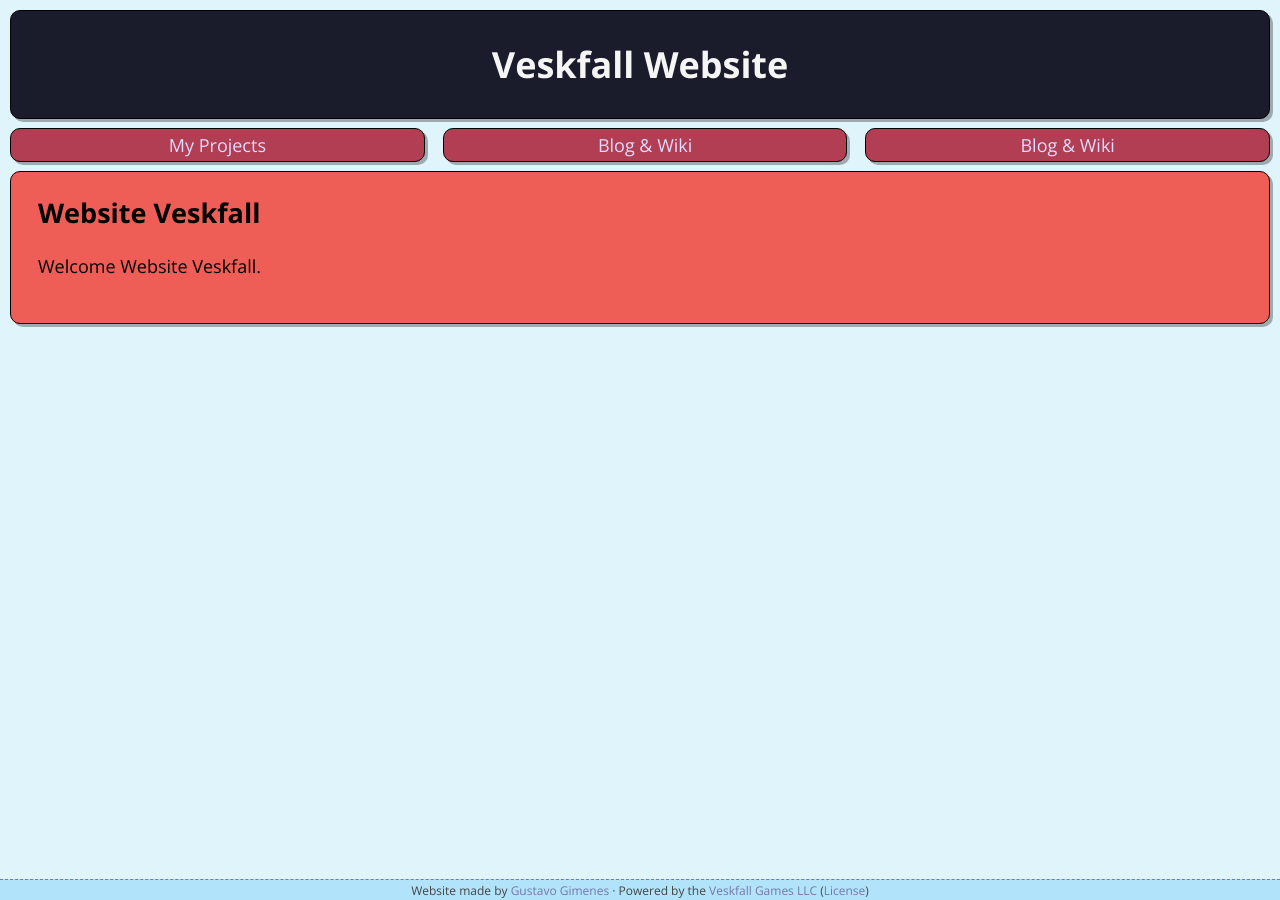
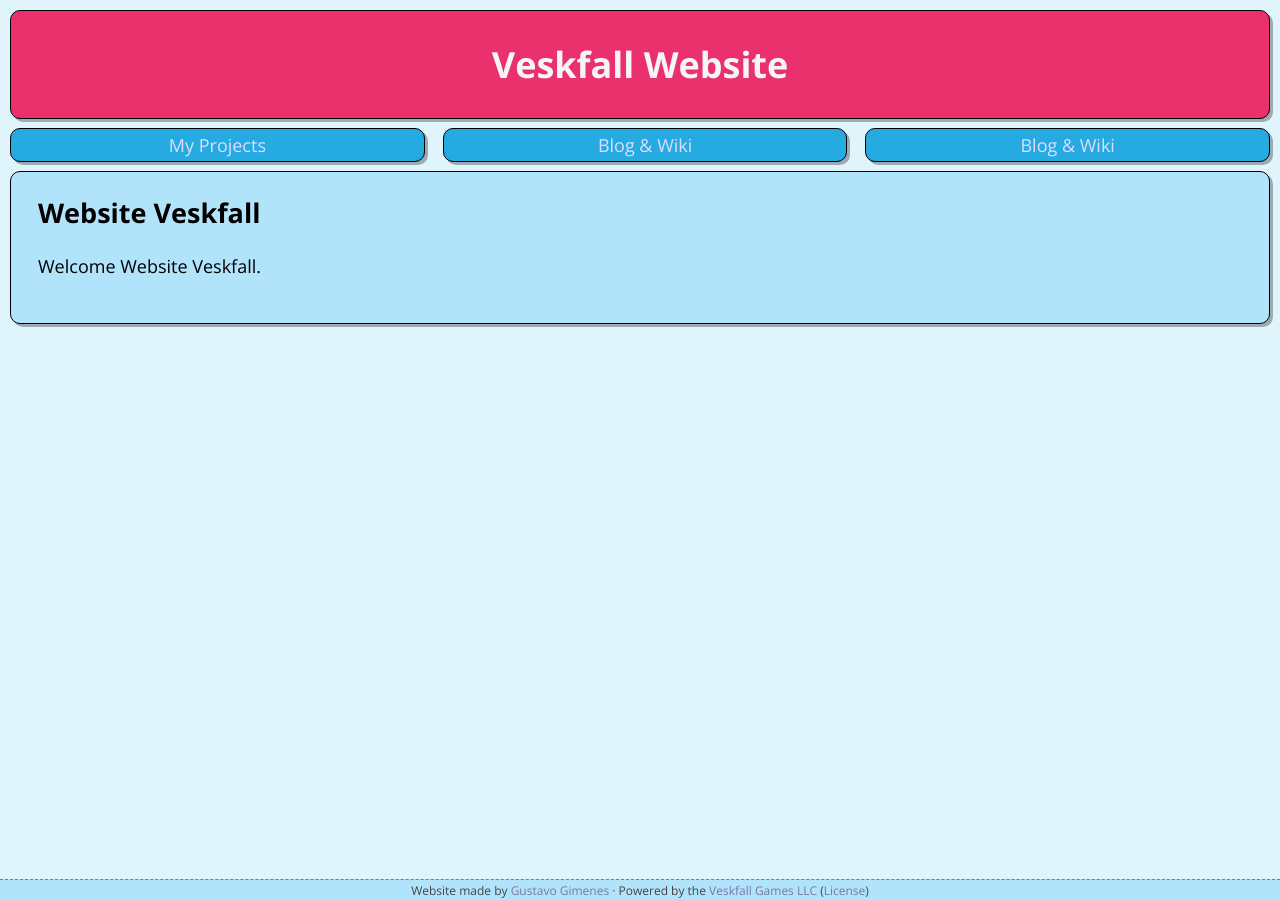
Before and after one commit to Gustavo-Gimenes/Website-Veskfall, a Jekyll site: the page built from index.html, in a window 1280 px wide. Built offline with Jekyll 4.4.1, drawn with Linux system fonts in a browser that asks for light colours; the list of posts is cut into pages by our own code.

Commit message:
Add files via upload

```diff
--- a/404.html
+++ b/404.html
@@ -4,8 +4,11 @@ title: 404 - Not found
 ---
 <h1>404 - Not Found</h1>
 <hr>
-<p>Ops! Parece que você se perdeu no espaço sideral.</p>
+<h3>Ops! Parece que você se perdeu no espaço sideral.</h3>
 <p>&nbsp;&nbsp;A página que você está procurando não foi encontrada. Isso pode ter acontecido por várias razões, mas não se preocupe, estamos aqui para ajudar!</p>
+
 <p>&nbsp;&nbsp;Enquanto você está aqui, por que não explorar outros cantos do nosso universo? Você pode voltar à página inicial para começar de novo ou entrar em contato conosco se precisar de assistência.</p>
+
 <p>&nbsp;&nbsp;Lembre-se, até mesmo os astronautas mais experientes cometem pequenos desvios de vez em quando. Estamos aqui para guiá-lo de volta à rota certa!</p><br>
+
 <p>Veskfall Games LLC</p><br><br>
--- a/_config.yml
+++ b/_config.yml
@@ -1,5 +1,5 @@
 name: Website Veskfall
-description: "Official Website Veskfall Games LLC"
+description: "Official Website Veskfall Games LLC."
 markdown: kramdown
 paginate: 5
 permalink: /:title
--- a/main.css
+++ b/main.css
@@ -1,10 +1,10 @@
 /* ------------------------------------------------------------------------
 -  Main background colors
 -------------------------------------------------------------------------*/
-.color-1 {background-color: #1A1C2C;} /* Title background */
-.color-2 {background-color: #5D275D;} /* Description background */
-.color-3 {background-color: #B13E53;} /* Main menu background */
-.color-5 {background-color: #EF5D57;} /* other blocks (right side) */
+.color-1 {background-color: #ea316e;} /* Title background */
+.color-2 {background-color: #25aae1;} /* Description background */
+.color-3 {background-color: #25aae1;} /* Main menu background */
+.color-5 {background-color: #b1e3fa;} /* other blocks (right side) */
 
 /* ------------------------------------------------------------------------
 -  The basics
```
Also changed, not shown: blog.html (added, +7 -0 lines).
